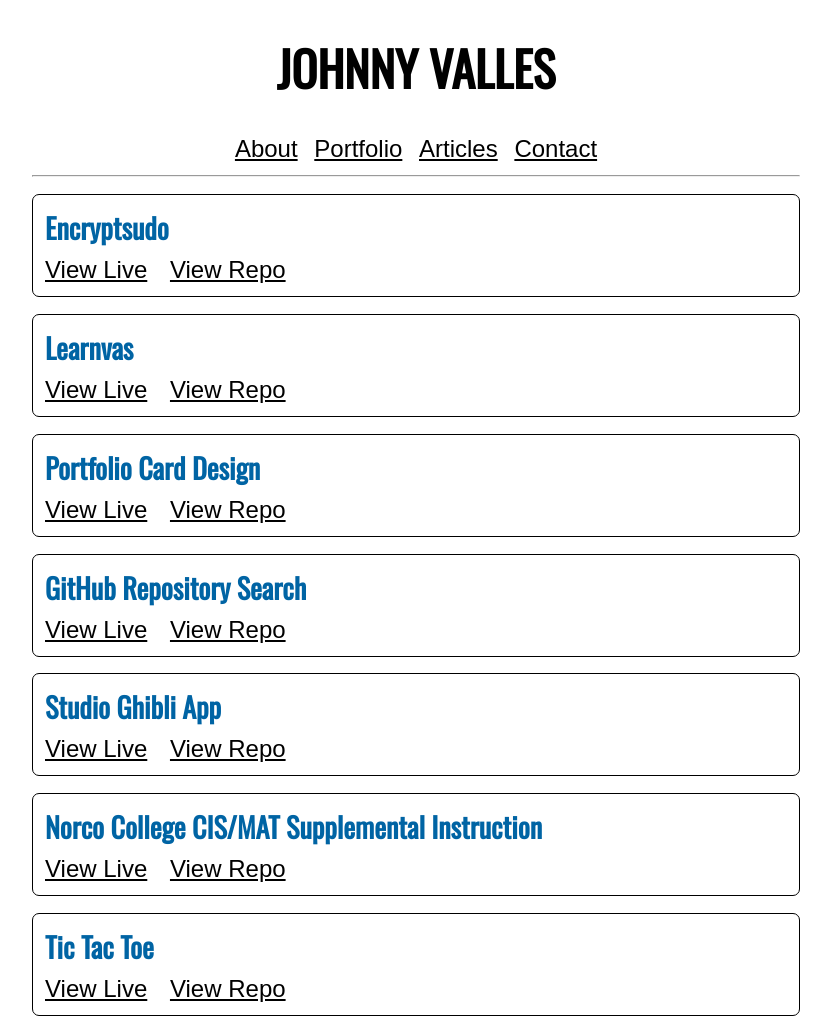
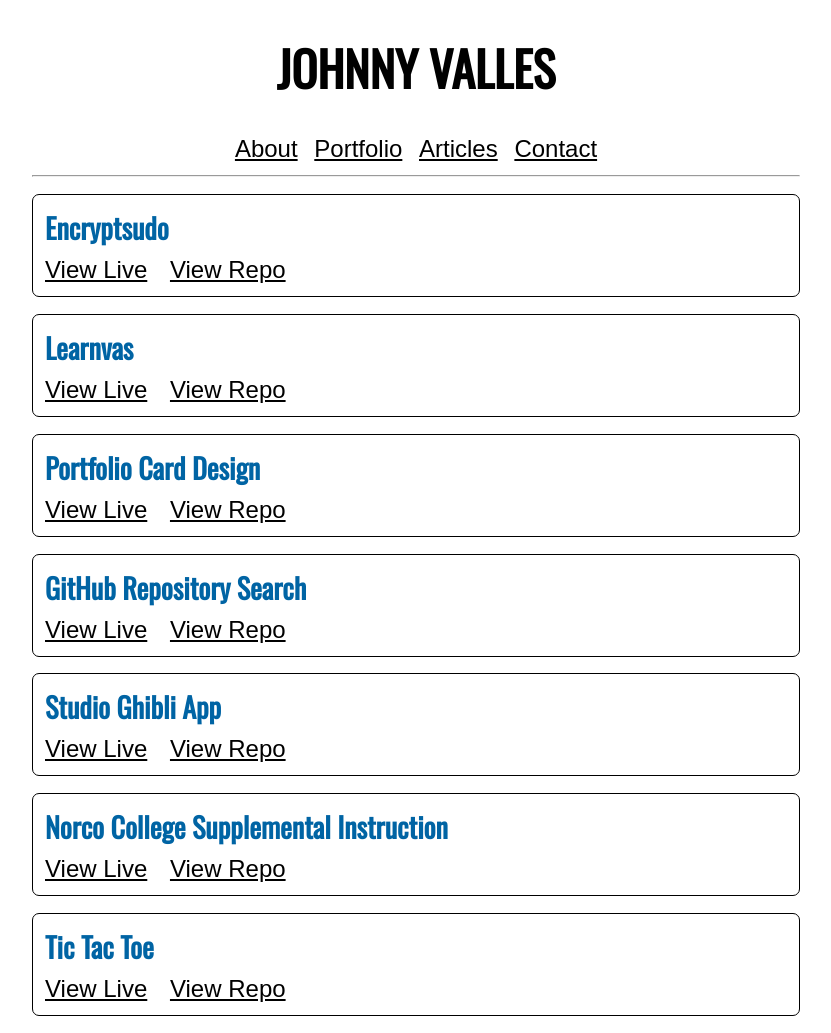
Before and after one commit to johnnyvalles/johnnyvalles.github.io, a Jekyll site: the page built from portfolio.html, in a window 1280 px wide. Shown: the whole page, without its empty margins (224-1055 px from the left). Built offline with Jekyll 4.4.1, drawn with Linux system fonts in a browser that asks for light colours; a style sheet for code colours, icons or effects is not loaded.

Commit message:
Update norco project name

```diff
--- a/_data/projects.yml
+++ b/_data/projects.yml
@@ -40,7 +40,7 @@
     - css3
     - js square
 
-- name: Norco College CIS/MAT Supplemental Instruction
+- name: Norco College Supplemental Instruction
   live: http://johnnyvalles.com/web-development/full-websites/sil-website/index.html
   repo: https://github.com/johnnyvalles/web-development/tree/master/full-websites/sil-website
   langs:
```
